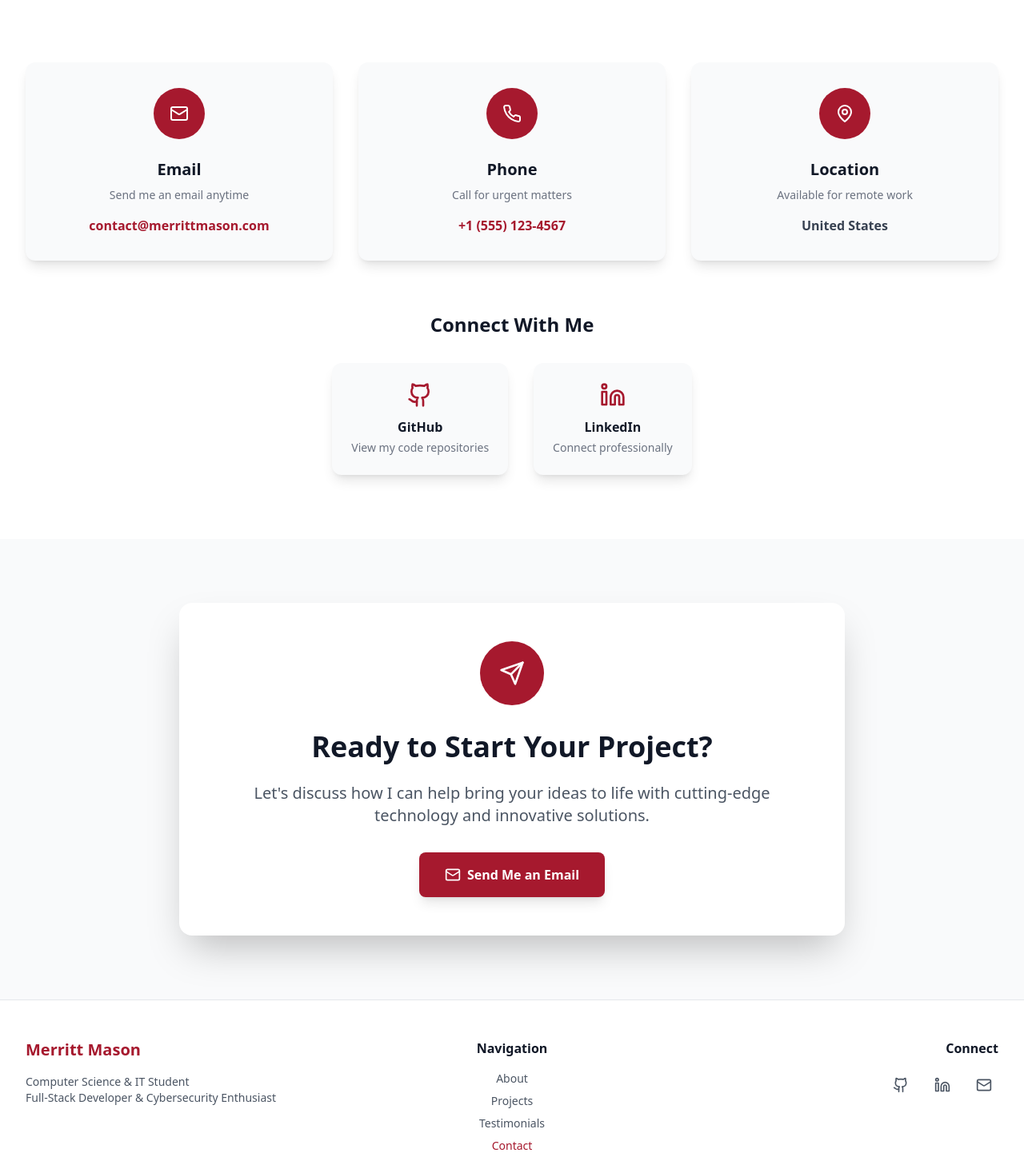
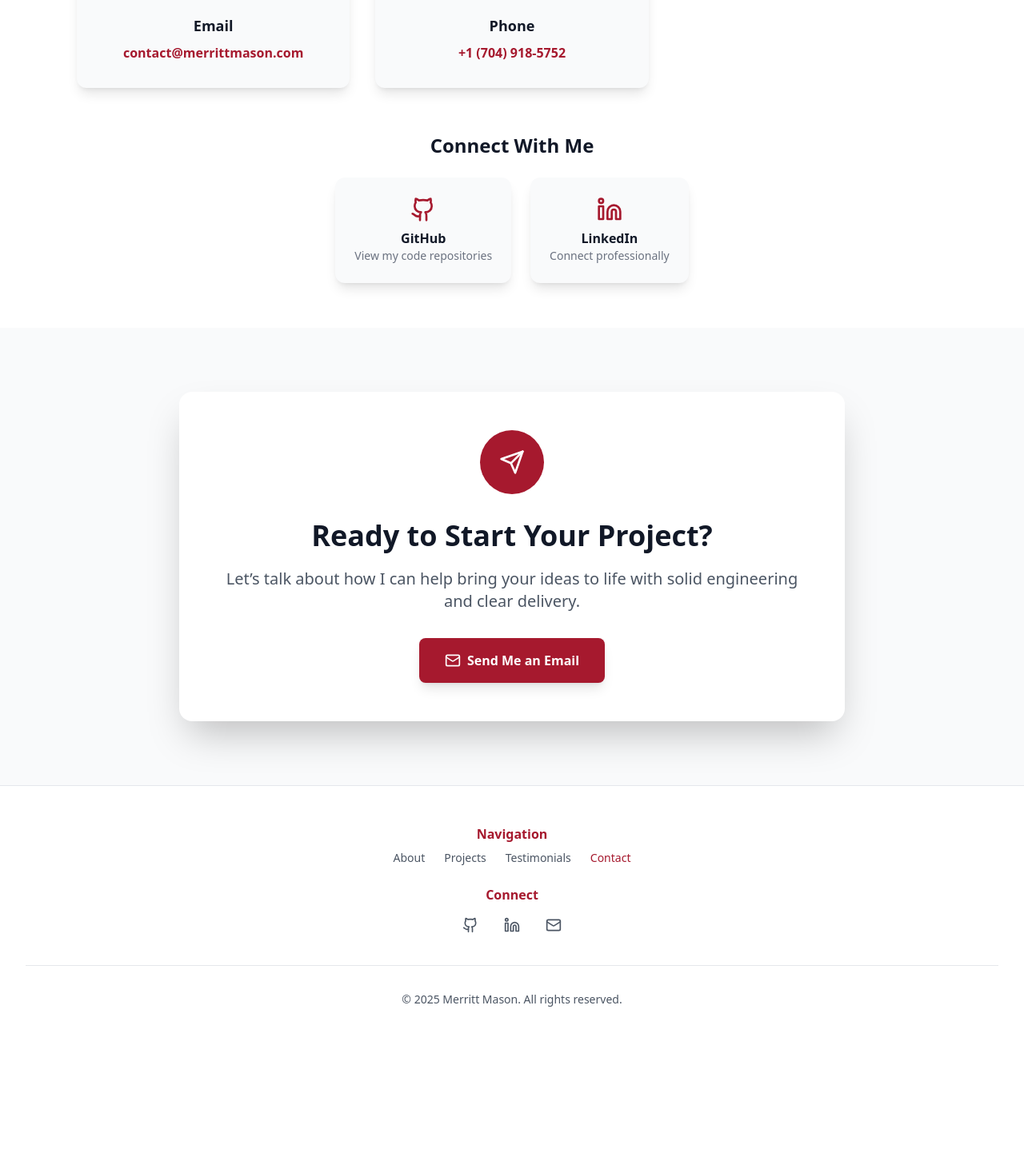
Before and after one commit to merrittcmason/merrittmason.com, a React (Vite) app: page /contact in a window 1280 px wide. Shown: the part 438-1890 px from the top of the page at 80% size. After the commit the page ends 1746 px from the top, so only its background shows below. Built offline with nearby package versions, Linux system fonts and the light colour scheme.

Commit message:
Added Several Quality of Life Improvements

```diff
--- a/src/App.tsx
+++ b/src/App.tsx
@@ -1,26 +1,45 @@
-import React, { useState } from 'react';
-import { BrowserRouter as Router, Routes, Route } from 'react-router-dom';
+import React, { useEffect } from 'react';
+import { BrowserRouter as Router, Routes, Route, useLocation } from 'react-router-dom';
 import { Analytics } from "@vercel/analytics/react";
 import { Navigation } from './components/Navigation';
 import { Footer } from './components/Footer';
 import { About } from './pages/About';
 import { Projects } from './pages/Projects';
-import { Testimonials } from './pages/Testimonials';
+// import { Testimonials } from './pages/Testimonials'; // unused; remove or add a route for it
 import { Contact } from './pages/Contact';
 import { ThemeProvider } from './context/ThemeContext';
+
+// Inline helper: no new file needed
+function ScrollToTop() {
+  const { pathname, hash, key } = useLocation();
+
+  useEffect(() => {
+    if (hash) {
+      const el = document.getElementById(hash.slice(1));
+      if (el) {
+        el.scrollIntoView();
+        return;
+      }
+    }
+    window.scrollTo({ top: 0, left: 0, behavior: 'auto' });
+  }, [pathname, key]);
+
+  return null;
+}
 
 function App() {
   return (
     <ThemeProvider>
       <Router>
+        <ScrollToTop />
         <div className="min-h-screen transition-colors duration-300">
           <Navigation />
           <main>
             <Routes>
               <Route path="/" element={<About />} />
               <Route path="/projects" element={<Projects />} />
-              <Route path="/testimonials" element={<Testimonials />} />
-``            <Route path="/contact" element={<Contact />} />
+              <Route path="/contact" element={<Contact />} />
+              {/* <Route path="/testimonials" element={<Testimonials />} /> */}
             </Routes>
           </main>
           <Footer />
--- a/src/components/Footer.tsx
+++ b/src/components/Footer.tsx
@@ -2,6 +2,7 @@ import React from 'react';
 import { Link, useLocation } from 'react-router-dom';
 import { Github, Linkedin, Mail } from 'lucide-react';
 import { useTheme } from '../context/ThemeContext';
+import { path } from 'framer-motion/client';
 
 export const Footer: React.FC = () => {
   const { isDarkMode } = useTheme();
@@ -33,44 +34,28 @@ export const Footer: React.FC = () => {
   ];
 
   return (
-    <footer className={`border-t transition-colors duration-300 ${
-      isDarkMode
-        ? 'bg-black border-gray-800'
-        : 'bg-white border-gray-200'
-    }`}>
+    <footer
+      className={`border-t transition-colors duration-300 ${
+        isDarkMode ? 'bg-black border-gray-800' : 'bg-white border-gray-200'
+      }`}
+    >
       <div className="max-w-7xl mx-auto px-4 sm:px-6 lg:px-8 py-12">
-        <div className="grid grid-cols-1 md:grid-cols-3 gap-8">
-          {/* Brand */}
-          <div className="text-center md:text-left">
-            <h3 className={`text-xl font-bold text-crimson mb-4`}>
-              Merritt Mason
-            </h3>
-            <p className={`text-sm ${
-              isDarkMode ? 'text-gray-400' : 'text-gray-600'
-            }`}>
-              Computer Science & IT Student<br />
-              Full-Stack Developer & Cybersecurity Enthusiast
-            </p>
-          </div>
+        <div className="flex flex-col items-center space-y-6">
 
           {/* Navigation */}
           <div className="text-center">
-            <h4 className={`font-semibold mb-4 ${
-              isDarkMode ? 'text-white' : 'text-gray-900'
-            }`}>
-              Navigation
-            </h4>
-            <div className="space-y-2">
+            <h4 className="font-semibold mb-2 text-crimson">Navigation</h4>
+            <div className="flex flex-row space-x-6">
               {navItems.map((item) => (
                 <Link
                   key={item.path}
                   to={item.path}
-                  className={`block text-sm transition-colors ${
+                  className={`text-sm transition-colors ${
                     location.pathname === item.path
                       ? 'text-crimson'
                       : isDarkMode
-                        ? 'text-gray-400 hover:text-white'
-                        : 'text-gray-600 hover:text-gray-900'
+                        ? 'text-gray-400 hover:text-crimson'
+                        : 'text-gray-600 hover:text-crimson'
                   }`}
                 >
                   {item.label}
@@ -79,14 +64,10 @@ export const Footer: React.FC = () => {
             </div>
           </div>
 
-          {/* Social Links */}
-          <div className="text-center md:text-right">
-            <h4 className={`font-semibold mb-4 ${
-              isDarkMode ? 'text-white' : 'text-gray-900'
-            }`}>
-              Connect
-            </h4>
-            <div className="flex justify-center md:justify-end space-x-4">
+          {/* Connect */}
+          <div className="text-center">
+            <h4 className="font-semibold mb-2 text-crimson">Connect</h4>
+            <div className="flex flex-row items-center justify-center space-x-4">
               {socialLinks.map((link, index) => (
                 <a
                   key={index}
@@ -95,8 +76,8 @@ export const Footer: React.FC = () => {
                   rel="noopener noreferrer"
                   className={`p-2 rounded-lg transition-colors ${
                     isDarkMode
-                      ? 'text-gray-400 hover:text-white hover:bg-gray-900'
-                      : 'text-gray-600 hover:text-gray-900 hover:bg-gray-100'
+                      ? 'text-gray-400 hover:text-crimson hover:bg-gray-900'
+                      : 'text-gray-600 hover:text-crimson hover:bg-gray-100'
                   }`}
                   aria-label={link.label}
                 >
@@ -108,12 +89,16 @@ export const Footer: React.FC = () => {
         </div>
 
         {/* Copyright */}
-        <div className={`mt-8 pt-8 border-t text-center text-sm ${
-          isDarkMode
-            ? 'border-gray-800 text-gray-400'
-            : 'border-gray-200 text-gray-600'
-        }`}>
-          <p>&copy; {new Date().getFullYear()} Merritt Mason. All rights reserved.</p>
+        <div
+          className={`mt-8 pt-8 border-t text-center text-sm ${
+            isDarkMode
+              ? 'border-gray-800 text-gray-400'
+              : 'border-gray-200 text-gray-600'
+          }`}
+        >
+          <p>
+            &copy; {new Date().getFullYear()} Merritt Mason. All rights reserved.
+          </p>
         </div>
       </div>
     </footer>
--- a/src/components/Navigation.tsx
+++ b/src/components/Navigation.tsx
@@ -66,10 +66,10 @@ export const Navigation: React.FC = () => {
                 )}
               </Link>
             ))}
-            <motion.button
+          <motion.button
               whileHover={{ scale: 1.1 }}
               whileTap={{ scale: 0.9 }}
-              onClick={toggleTheme}
+              //onClick={toggleTheme}
               className={`p-2 rounded-lg transition-colors ${
                 isDarkMode
                   ? 'text-gray-400 hover:text-white hover:bg-gray-900'
--- /dev/null
+++ b/src/components/Scroll.tsx
@@ -0,0 +1,21 @@
+import { useEffect } from "react";
+import { useLocation } from "react-router-dom";
+
+export default function ScrollToTop() {
+  const { pathname, hash, key } = useLocation();
+
+  useEffect(() => {
+    // If navigating to a hash, let it jump to that element
+    if (hash) {
+      const el = document.getElementById(hash.slice(1));
+      if (el) {
+        el.scrollIntoView();
+        return;
+      }
+    }
+    // Otherwise reset to top
+    window.scrollTo({ top: 0, left: 0, behavior: "auto" });
+  }, [pathname, key]); // key catches changes that reuse pathname
+
+  return null;
+}
--- a/src/pages/About.tsx
+++ b/src/pages/About.tsx
@@ -10,31 +10,47 @@ export const About: React.FC = () => {
     {
       icon: <Code className="w-6 h-6" />,
       title: "Programming Languages",
-      items: ["Python", "Java", "JavaScript", "TypeScript", "C/C++", "HTML/CSS", "SQL"]
+      items: [
+        "Python", "Java / JavaScript / Typescript", "C / C++/ C#",
+        "Rails / Ruby on Rails", "SQL", "React"
+      ]
     },
     {
       icon: <Database className="w-6 h-6" />,
-      title: "Web Development",
-      items: ["React", "Node.js", "Tailwind CSS", "Full-Stack Development"]
+      title: "Application Development",
+      items: [
+        "Full-Stack Development", "iOS/Swift Development",
+        "Automation & Web Scraping", "API Integration"
+      ]
     },
     {
       icon: <Shield className="w-6 h-6" />,
-      title: "Cybersecurity",
-      items: ["Penetration Testing", "Kali Linux", "Network Security", "Ethical Hacking"]
+      title: "Cybersecurity & Networking",
+      items: [
+        "Penetration Testing", "Kali Linux",
+        "Network Security", "Ethical Hacking",
+        "System Hardening"
+      ]
     },
     {
       icon: <Wrench className="w-6 h-6" />,
-      title: "Technical Skills",
-      items: ["CAD Design", "Hardware Assembly", "System Administration", "AI/ML"]
+      title: "Technical & AI Skills",
+      items: [
+        "AI/ML Model Training", "Prompt Engineering",
+        "CAD Design", "Hardware Assembly",
+        "System Administration"
+      ]
     }
   ];
 
   const certifications = [
+    "IT Database Administrator Certification",
+    "IT Essentials Certification",
     "Microsoft Office Suite Certification",
+    "CompTIA A+ Core 2 (In Progress)",
+    "IT Technical Support Specialist (In Progress)",
     "Autodesk Inventor 3D Certification",
-    "SolidWorks Academic Certification",
-    "CompTIA A+ Core 2 (In Progress)",
-    "IT Technical Support Specialist (In Progress)"
+    "SolidWorks Academic Certification"
   ];
 
   return (
@@ -91,10 +107,10 @@ export const About: React.FC = () => {
                 animate={{ opacity: 1, y: 0 }}
                 transition={{ duration: 0.8, delay: 0.8 }}
               >
-                Computer Science & Information Technology Student with expertise in
-                full-stack development, cybersecurity, and AI/ML technologies.
-                Passionate about creating innovative solutions and building secure,
-                scalable applications.
+                I'm a student currently studying Computer Science and Information Technology. This has given me
+                the ability to develop my skills showcased in my
+                portfolio. Notably software/application development, IT, and AI Technologies
+
               </motion.p>
 
               <motion.div
@@ -144,10 +160,10 @@ export const About: React.FC = () => {
             className="text-center mb-16"
           >
             <h2 className={`text-4xl font-bold mb-4 ${isDarkMode ? 'text-white' : 'text-gray-900'}`}>
-              Technical Expertise
+              My Experience
             </h2>
             <p className={`text-xl ${isDarkMode ? 'text-gray-300' : 'text-gray-600'}`}>
-              Comprehensive skills across multiple domains of technology
+              Strong skills across multiple fields in technology and hardware
             </p>
           </motion.div>
 
--- a/src/pages/Contact.tsx
+++ b/src/pages/Contact.tsx
@@ -11,23 +11,23 @@ export const Contact: React.FC = () => {
       icon: <Mail className="w-6 h-6" />,
       label: "Email",
       value: "contact@merrittmason.com",
-      href: "mailto:contact@merrittmason.com",
-      description: "Send me an email anytime"
+      href: "mailto:contact@merrittmason.com"
     },
     {
       icon: <Phone className="w-6 h-6" />,
       label: "Phone",
-      value: "+1 (555) 123-4567",
-      href: "tel:+15551234567",
-      description: "Call for urgent matters"
+      value: "+1 (704) 918-5752",
+      href: "tel:+17049185752"
     },
+/*
     {
       icon: <MapPin className="w-6 h-6" />,
       label: "Location",
-      value: "United States",
-      href: null,
-      description: "Available for remote work"
+      value: "Charlotte, NC",
+      href: "https://maps.google.com/?q=Charlotte,NC"
     }
+ */
+
   ];
 
   const socialLinks = [
@@ -46,61 +46,54 @@ export const Contact: React.FC = () => {
   ];
 
   return (
-    <div className={`min-h-screen pt-16 ${isDarkMode ? 'bg-black' : 'bg-gray-50'}`}>
+    <div className={`${isDarkMode ? 'bg-black' : 'bg-gray-50'}`}>
       {/* Header */}
-      <section className="py-20">
-        <div className="max-w-7xl mx-auto px-4 sm:px-6 lg:px-8">
+      <section className="pt-24 pb-12">
+        <div className="max-w-5xl mx-auto px-4 sm:px-6 lg:px-8">
           <motion.div
-            initial={{ opacity: 0, y: 50 }}
+            initial={{ opacity: 0, y: 24 }}
             animate={{ opacity: 1, y: 0 }}
-            transition={{ duration: 0.8 }}
-            className="text-center mb-16"
+            transition={{ duration: 0.5 }}
+            className="text-center mb-12"
           >
-            <h1 className={`text-5xl font-bold mb-4 ${isDarkMode ? 'text-white' : 'text-gray-900'}`}>
+            <h1 className={`text-4xl sm:text-5xl font-bold mb-4 ${isDarkMode ? 'text-white' : 'text-gray-900'}`}>
               Get In Touch
             </h1>
-            <p className={`text-xl max-w-3xl mx-auto ${isDarkMode ? 'text-gray-300' : 'text-gray-600'}`}>
-              Ready to collaborate on your next project? I'd love to hear from you.
-              Whether you have a question, want to discuss a project, or just want to connect,
-              don't hesitate to reach out.
+            <p className={`text-lg sm:text-xl mx-auto max-w-3xl ${isDarkMode ? 'text-gray-300' : 'text-gray-600'}`}>
+              Ready to collaborate? Reach out with questions or project ideas.
             </p>
           </motion.div>
         </div>
       </section>
 
-      {/* Contact Information */}
-      <section className={`py-20 ${isDarkMode ? 'bg-gray-900' : 'bg-white'}`}>
-        <div className="max-w-7xl mx-auto px-4 sm:px-6 lg:px-8">
-
-          <div className="grid grid-cols-1 md:grid-cols-3 gap-8 mb-16">
+      {/* Contact Information + Social */}
+      <section className={`py-14 ${isDarkMode ? 'bg-gray-900' : 'bg-white'}`}>
+        <div className="max-w-6xl mx-auto px-4 sm:px-6 lg:px-8">
+          <div className="grid grid-cols-1 sm:grid-cols-2 lg:grid-cols-3 gap-8 mb-14">
             {contactInfo.map((info, index) => (
               <motion.div
                 key={index}
-                initial={{ opacity: 0, y: 50 }}
+                initial={{ opacity: 0, y: 24 }}
                 whileInView={{ opacity: 1, y: 0 }}
-                transition={{ duration: 0.8, delay: index * 0.1 }}
+                transition={{ duration: 0.5, delay: index * 0.05 }}
                 viewport={{ once: true }}
-                whileHover={{ y: -5 }}
+                whileHover={{ y: -4 }}
                 className={`p-8 rounded-xl shadow-lg text-center transition-all duration-300 ${
-                  isDarkMode ? 'bg-gray-800 hover:bg-gray-700' : 'bg-gray-50 hover:bg-white'
+                  isDarkMode ? 'bg-gray-800 hover:bg-gray-750' : 'bg-gray-50 hover:bg-white'
                 }`}
               >
-                <div className="inline-flex items-center justify-center w-16 h-16 bg-crimson rounded-full text-white mb-6">
+                <div className="inline-flex items-center justify-center w-16 h-16 bg-crimson rounded-full text-white mb-5">
                   {info.icon}
                 </div>
 
-                <h3 className={`text-xl font-bold mb-2 ${isDarkMode ? 'text-white' : 'text-gray-900'}`}>
+                <h3 className={`text-lg font-bold mb-2 ${isDarkMode ? 'text-white' : 'text-gray-900'}`}>
                   {info.label}
                 </h3>
-
-                <p className={`text-sm mb-4 ${isDarkMode ? 'text-gray-400' : 'text-gray-500'}`}>
-                  {info.description}
-                </p>
 
                 {info.href ? (
                   <a
                     href={info.href}
-                    className="text-crimson hover:text-crimson/80 font-semibold transition-colors"
+                    className="text-crimson hover:text-crimson/80 font-semibold transition-colors break-words"
                   >
                     {info.value}
                   </a>
@@ -115,34 +108,35 @@ export const Contact: React.FC = () => {
 
           {/* Social Links */}
           <motion.div
-            initial={{ opacity: 0, y: 50 }}
+            initial={{ opacity: 0, y: 24 }}
             whileInView={{ opacity: 1, y: 0 }}
-            transition={{ duration: 0.8 }}
+            transition={{ duration: 0.5 }}
             viewport={{ once: true }}
             className="text-center"
           >
-            <h3 className={`text-2xl font-bold mb-8 ${isDarkMode ? 'text-white' : 'text-gray-900'}`}>
+            <h3 className={`text-2xl font-bold mb-6 ${isDarkMode ? 'text-white' : 'text-gray-900'}`}>
               Connect With Me
             </h3>
 
-            <div className="flex justify-center space-x-8">
+            <div className="flex justify-center gap-6">
               {socialLinks.map((link, index) => (
                 <motion.a
                   key={index}
                   href={link.href}
                   target="_blank"
                   rel="noopener noreferrer"
-                  whileHover={{ scale: 1.1, y: -5 }}
-                  whileTap={{ scale: 0.95 }}
+                  whileHover={{ scale: 1.06, y: -2 }}
+                  whileTap={{ scale: 0.96 }}
                   className={`group p-6 rounded-xl shadow-lg transition-all duration-300 ${
-                    isDarkMode ? 'bg-gray-800 hover:bg-gray-700' : 'bg-gray-50 hover:bg-white'
+                    isDarkMode ? 'bg-gray-800 hover:bg-gray-750' : 'bg-gray-50 hover:bg-white'
                   }`}
+                  aria-label={link.label}
                 >
                   <div className="flex flex-col items-center">
-                    <div className="text-crimson group-hover:text-crimson/80 transition-colors mb-3">
+                    <div className="text-crimson group-hover:text-crimson/80 transition-colors mb-2">
                       {link.icon}
                     </div>
-                    <h4 className={`font-semibold mb-1 ${isDarkMode ? 'text-white' : 'text-gray-900'}`}>
+                    <h4 className={`font-semibold ${isDarkMode ? 'text-white' : 'text-gray-900'}`}>
                       {link.label}
                     </h4>
                     <p className={`text-sm ${isDarkMode ? 'text-gray-400' : 'text-gray-500'}`}>
@@ -160,39 +154,35 @@ export const Contact: React.FC = () => {
       <section className={`py-20 ${isDarkMode ? 'bg-black' : 'bg-gray-50'}`}>
         <div className="max-w-4xl mx-auto px-4 sm:px-6 lg:px-8 text-center">
           <motion.div
-            initial={{ opacity: 0, y: 50 }}
+            initial={{ opacity: 0, y: 24 }}
             whileInView={{ opacity: 1, y: 0 }}
-            transition={{ duration: 0.8 }}
+            transition={{ duration: 0.5 }}
             viewport={{ once: true }}
-            className={`p-12 rounded-2xl shadow-2xl ${
-              isDarkMode ? 'bg-gray-900' : 'bg-white'
-            }`}
+            className={`p-12 rounded-2xl shadow-2xl ${isDarkMode ? 'bg-gray-900' : 'bg-white'}`}
           >
             <motion.div
-              initial={{ scale: 0.8 }}
+              initial={{ scale: 0.9 }}
               whileInView={{ scale: 1 }}
-              transition={{ duration: 0.8, delay: 0.2 }}
+              transition={{ duration: 0.5, delay: 0.1 }}
               viewport={{ once: true }}
-              className="inline-flex items-center justify-center w-20 h-20 bg-gradient-to-r from-crimson to-silver rounded-full text-white mb-8"
               className="inline-flex items-center justify-center w-20 h-20 bg-crimson rounded-full text-white mb-8"
             >
               <Send size={32} />
             </motion.div>
 
-            <h2 className={`text-4xl font-bold mb-6 ${isDarkMode ? 'text-white' : 'text-gray-900'}`}>
+            <h2 className={`text-3xl sm:text-4xl font-bold mb-5 ${isDarkMode ? 'text-white' : 'text-gray-900'}`}>
               Ready to Start Your Project?
             </h2>
 
-            <p className={`text-xl mb-8 ${isDarkMode ? 'text-gray-300' : 'text-gray-600'}`}>
-              Let's discuss how I can help bring your ideas to life with cutting-edge technology
-              and innovative solutions.
+            <p className={`text-lg sm:text-xl mb-8 ${isDarkMode ? 'text-gray-300' : 'text-gray-600'}`}>
+              Let’s talk about how I can help bring your ideas to life with solid engineering and clear delivery.
             </p>
 
             <motion.a
               href="mailto:contact@merrittmason.com"
-              whileHover={{ scale: 1.05, y: -2 }}
-              whileTap={{ scale: 0.95 }}
-              className="inline-flex items-center px-8 py-4 bg-crimson text-white font-semibold rounded-lg shadow-lg hover:shadow-xl transition-all duration-300"
+              whileHover={{ scale: 1.04, y: -1 }}
+              whileTap={{ scale: 0.97 }}
+              className="inline-flex items-center px-8 py-4 bg-crimson text-white font-semibold rounded-lg shadow-lg hover:shadow-xl transition-all"
             >
               <Mail size={20} className="mr-2" />
               Send Me an Email
```
